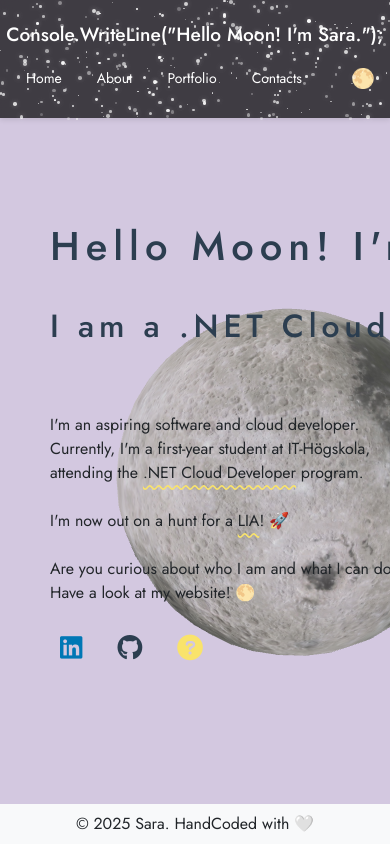
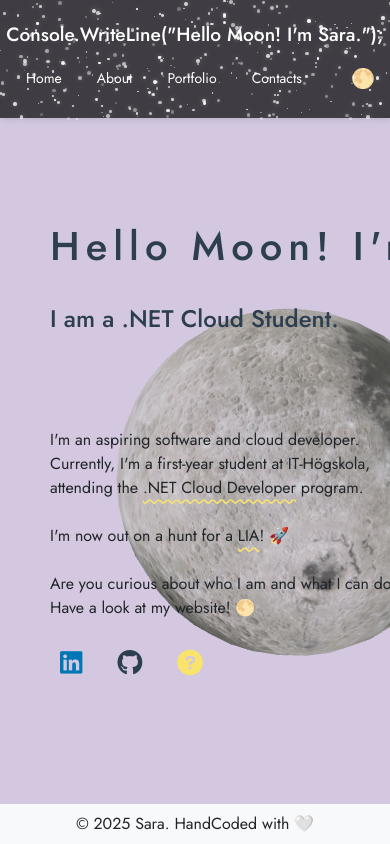
Before and after one commit to Sah2Sah2/MyWebsite_Portfolio, a plain HTML site: page index.html in a window 390 px wide. Shown: the top 844 px of the page. Drawn offline with nearby package versions, Linux system fonts and the light colour scheme; animation ran at ten frames a second.

Commit message:
typed text style and movement fix. Mobile version needs to be fixed

```diff
--- a/index.css
+++ b/index.css
@@ -16,33 +16,36 @@ TEXT
 -----------------------------------------------------------
 */
 
-/* Common styles for #typed-text and .typewrite */
+#typed-text {
+    letter-spacing: 0.15em;
+}
+
 #typed-text, .typewrite {
     color: #2C3E50;
     display: inline-block;
     white-space: nowrap;
     overflow: hidden;
-    letter-spacing: 0.15em;
     text-align: left;
     position: relative;
 }
 
-/* Align both h1 and h2 in the same way */
 h1, h2 {
     text-align: left;
     margin: 0;
     padding: 0;
     width: auto;
     display: inline-block;
-    position: relative; /
+    position: relative;
 }
 
-/* Remove cursor for .typewrite (used in h2) */
+h2 {
+    font-size: 1.5rem;
+}
+
 .typewrite {
     border-right: none;
 }
 
-/* Typing effect animation */
 @keyframes typing {
     from { width: 0 }
     to { width: 100% }
@@ -54,19 +57,24 @@ h1, h2 {
 }
 
 h1 {
-    display: block; /
+    display: block;
 }
 
 h2 {
     margin-top: 0.2em;
     display: block;
-    height: auto;
     line-height: 1.5em;
     overflow: hidden;
     white-space: nowrap;
     padding-top: 0;
+    height: 3em;
+    position: relative;
 }
 
+p {
+    margin-top: 0.5em;
+    position: relative;
+}
 
 /* Styling for the landing text */
 .landing-text {
@@ -81,6 +89,7 @@ h2 {
     width: 100%;
     line-height: 4;
 }
+
 
 /*
 -----------------------------------------------------------
--- a/index.html
+++ b/index.html
@@ -50,8 +50,9 @@
     </h1>
 
     <h2 class="display-5 text-center py-2 mb-0 typewrite" data-type='
-    ["I am a .NET Cloud Student.", "Future Software Developer", "Exploring new technologies every day."]'
+    ["I am a .NET Cloud Student.", "Future Software Developer", "Learning every day."]'
     data-period="2000"></h2>
+
 
     <p>
         <br><br>
--- a/script.js
+++ b/script.js
@@ -108,25 +108,12 @@ animateStars();
 
 // Typed texts
 document.addEventListener('DOMContentLoaded', function () {
+    // Static text for <h1>
     const typedText1 = "Hello Moon! I'm Sara."; // First text for <h1>
-    let index1 = 0;
-    const speed = 100; // Typing speed in milliseconds
     const textElement1 = document.getElementById("typed-text");
 
-    // Function to handle typing effect for the first line (<h1>)
-    function typeText1() {
-        if (index1 < typedText1.length) {
-            textElement1.innerHTML += typedText1.charAt(index1);
-            index1++;
-            setTimeout(typeText1, speed);
-        } else {
-            // Once typing is done, change border to transparent (hide cursor)
-            textElement1.style.borderRight = 'none';
-        }
-    }
-
-    // Start typing effect for the first line
-    typeText1();
+    // Set static text for <h1>
+    textElement1.innerHTML = typedText1;
 
     // Second line of text rotating text effect (for <h2>)
     var TxtType = function(el, toRotate, period) {
```
